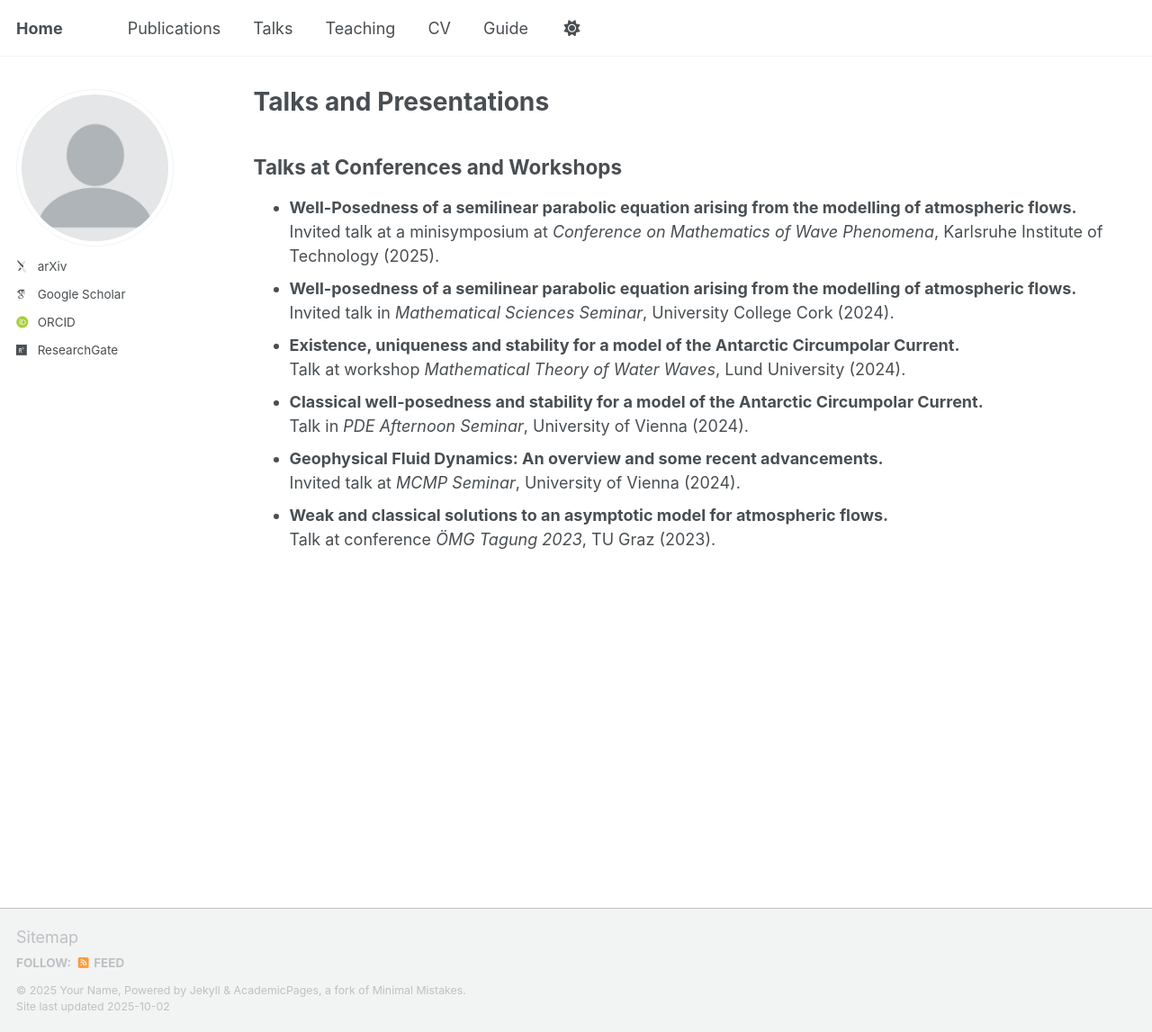
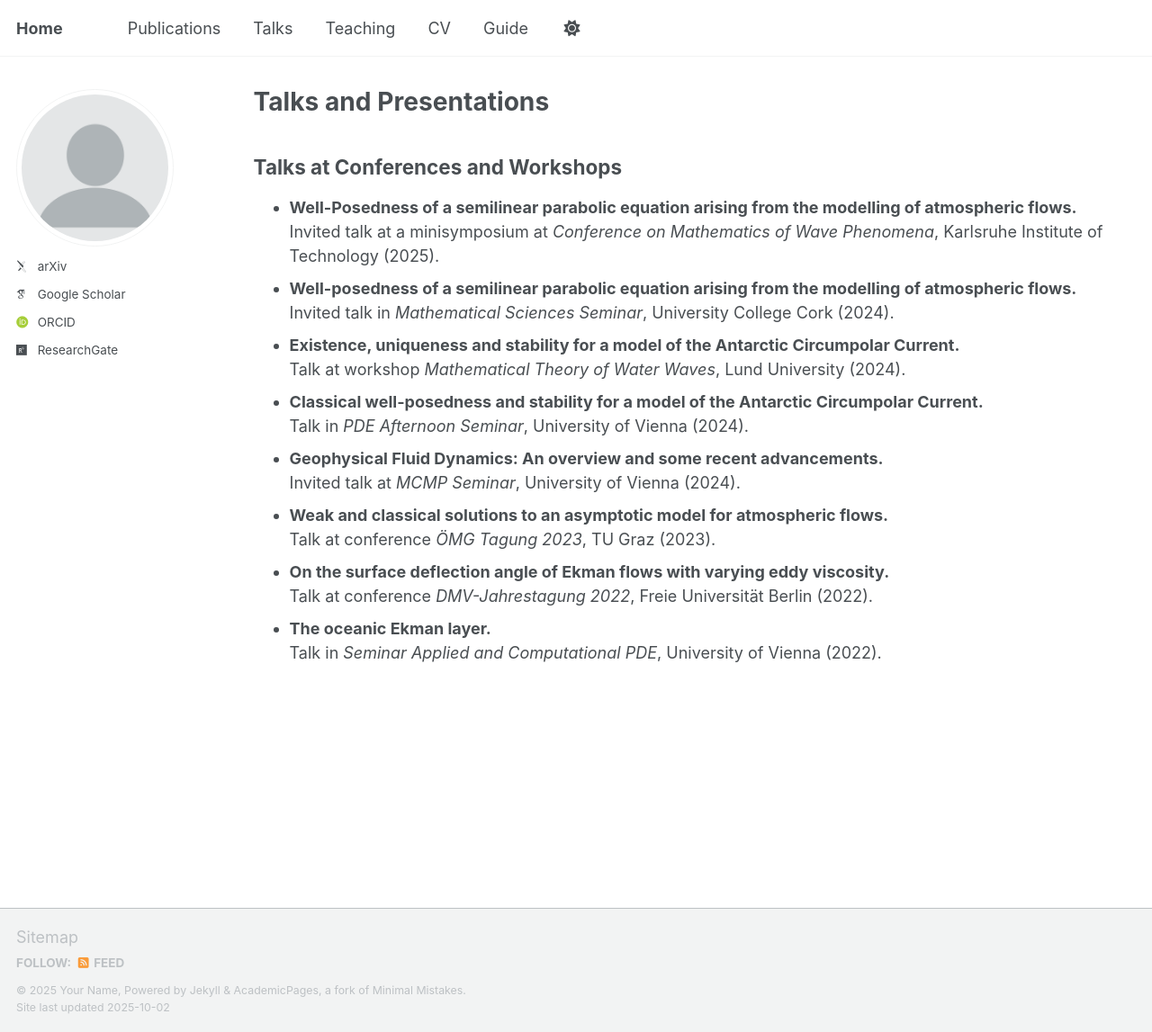
Before and after one commit to luigi-roberti/luigi-roberti.github.io, a Jekyll site: the page built from _pages/talks.md, in a window 1280 px wide and 1147 px high. Shown: the whole window at 90% size. Built offline with Jekyll 4.4.1, drawn with Linux system fonts in a browser that asks for light colours; some web fonts are replaced; a script that is not in the unit is left out.

Commit message:
Update talks.md

```diff
--- a/_pages/talks.md
+++ b/_pages/talks.md
@@ -19,3 +19,7 @@ Talk in <i>PDE Afternoon Seminar</i>, University of Vienna (2024).
 Invited talk at <i>MCMP Seminar</i>, University of Vienna (2024).
 * <b>Weak and classical solutions to an asymptotic model for atmospheric flows.</b><br />
 Talk at conference <i>ÖMG Tagung 2023</i>, TU Graz (2023).
+* <b>On the surface deflection angle of Ekman flows with varying eddy viscosity.</b><br />
+Talk at conference <i>DMV-Jahrestagung 2022</i>, Freie Universität Berlin (2022).
+* <b>The oceanic Ekman layer.</b><br />
+Talk in <i>Seminar Applied and Computational PDE</i>, University of Vienna (2022).
```
